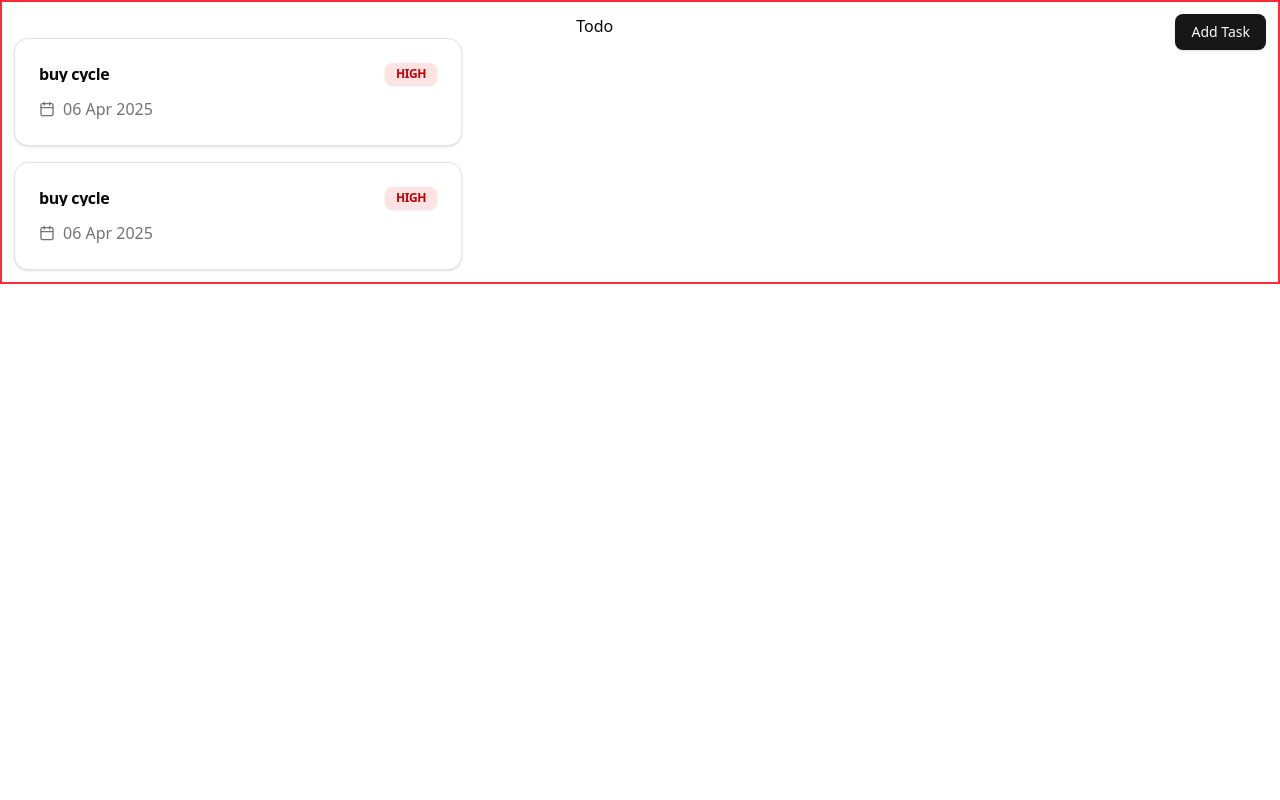
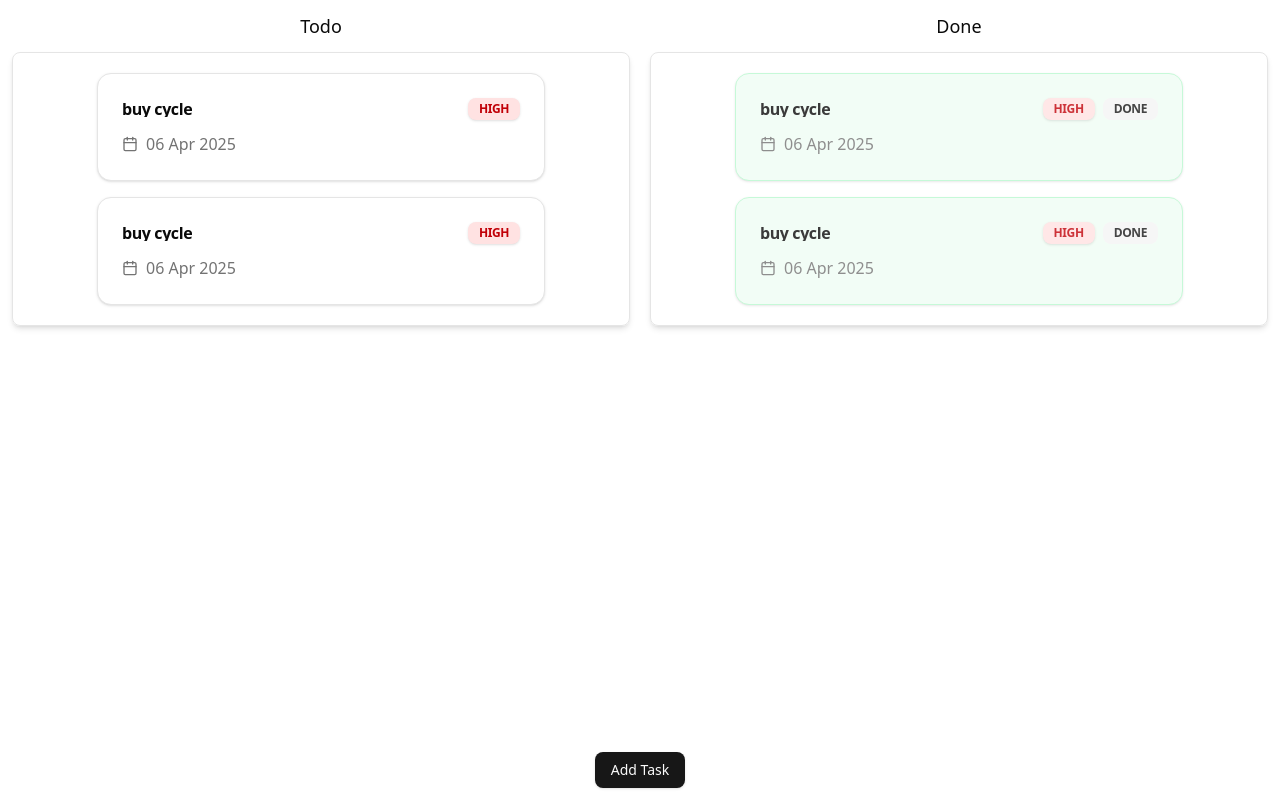
Before and after one commit to rajindersinghsodhi/voice-enabled-task-tracker, a Next.js app: page / in a window 1280 px wide. Built offline with nearby package versions, Linux system fonts and the light colour scheme.

Commit message:
feat(tasks): added todo, done lists and added all three components on home page

```diff
--- a/app/page.tsx
+++ b/app/page.tsx
@@ -1,13 +1,19 @@
+import DoneList from "@/components/DoneList";
 import Task from "@/components/Task";
 import TaskInput from "@/components/TaskInput";
 import TodoList from "@/components/TodoList";
 
 export default function Home() {
   return (
-    <div className="flex border-2 border-red-500 p-3">
-      <TodoList tasks={[{ title: "buy cycle", priority:"high", dueDate:"2025-04-06"}, { title: "buy cycle", priority:"high", dueDate:"2025-04-06"}]}/>
+    <div className="flex flex-col justify-between p-3 w-full min-h-screen">
+      <div className="task-lists flex justify-center w-full gap-5">
+        <TodoList tasks={[{ title: "buy cycle", priority:"high", dueDate:"2025-04-06", status: "todo"}, { title: "buy cycle", priority:"high", dueDate:"2025-04-06", status: "todo"}]}/>
+        <DoneList doneTasks={[{ title: "buy cycle", priority:"high", dueDate:"2025-04-06", status: "done"}, { title: "buy cycle", priority:"high", dueDate:"2025-04-06", status: "done"}]}/>
+      </div>
       {/* <Task title="Buy cycle" priority="high" dueDate="2025-04-06"/> */}
-      <TaskInput/>
+      <div className="task-input-container flex justify-center w-full">
+        <TaskInput/>
+      </div>
     </div>
   );
 }
--- /dev/null
+++ b/components/DoneList.tsx
@@ -0,0 +1,37 @@
+"use client"
+
+import Task from "./Task"
+import { TaskType } from "./TodoList"
+
+type DoneListProps = {
+  doneTasks: TaskType[]
+}
+
+const DoneList = ({ doneTasks }: DoneListProps) => {
+  if (!doneTasks.length) {
+    return (
+      <div className="text-center text-muted-foreground py-6">
+        No completed tasks yet 🎉
+      </div>
+    )
+  }
+
+  return (
+    <div className="done-list flex flex-col items-center w-full gap-3">
+        <p className="text-lg font-medium">Done</p>
+        <div className="task-list flex flex-col gap-4 w-full items-center border shadow-md p-5 rounded-md">
+            {doneTasks.map((task, index) => (
+                <Task
+                key={`${task.title}-${index}`}
+                title={task.title}
+                priority={task.priority}
+                dueDate={task.dueDate}
+                status={task.status}
+                />
+            ))}
+        </div>
+    </div>
+  )
+}
+
+export default DoneList
--- a/components/Task.tsx
+++ b/components/Task.tsx
@@ -9,6 +9,7 @@ type TaskProps = {
   title: string
   priority: "low" | "medium" | "high"
   dueDate: string // YYYY-MM-DD
+  status: "todo" | "done"
 }
 
 const priorityStyles = {
@@ -17,16 +18,26 @@ const priorityStyles = {
   high: "bg-red-100 text-red-700"
 }
 
-const Task = ({ title, priority, dueDate }: TaskProps) => {
+const statusStyles = {
+  todo: "",
+  done: "bg-green-50 border border-green-200"
+}
+
+const Task = ({ title, priority, dueDate, status }: TaskProps) => {
+  const isDone = status === "done"
+
   return (
-    <Card className="w-full max-w-md">
+    <Card className={`w-full max-w-md ${isDone ? "opacity-80" : ""} ${statusStyles[status]}`}>
       <CardHeader className="pb-3">
         <CardTitle className="flex justify-between items-center">
           <span className="truncate">{title}</span>
 
-          <Badge className={priorityStyles[priority]}>
-            {priority.toUpperCase()}
-          </Badge>
+          <div className="flex gap-2 items-center">
+            <Badge className={priorityStyles[priority]}>
+              {priority.toUpperCase()}
+            </Badge>
+            {isDone && <Badge variant="secondary">DONE</Badge>}
+          </div>
         </CardTitle>
       </CardHeader>
 
--- a/components/TodoList.tsx
+++ b/components/TodoList.tsx
@@ -6,6 +6,7 @@ export type TaskType = {
   title: string
   priority: "low" | "medium" | "high"
   dueDate: string // YYYY-MM-DD
+  status: "todo" | "done"
 }
 
 type TodoListProps = {
@@ -22,15 +23,16 @@ const TodoList = ({ tasks }: TodoListProps) => {
   }
 
   return (
-    <div className="todo-list flex flex-col items-center w-full">
-        <p>Todo</p>
-        <div className="task-list flex flex-col gap-4 w-full">
+    <div className="todo-list flex flex-col items-center w-full gap-3">
+        <p className="text-lg font-medium">Todo</p>
+        <div className="task-list flex flex-col gap-4 w-full items-center border shadow-md p-5 rounded-md">
             {tasks.map((task, index) => (
                 <Task
-                key={`${task.title}-${index}`}
-                title={task.title}
-                priority={task.priority}
-                dueDate={task.dueDate}
+                    key={`${task.title}-${index}`}
+                    title={task.title}
+                    priority={task.priority}
+                    dueDate={task.dueDate}
+                    status={task.status}
                 />
             ))}
         </div>
```
